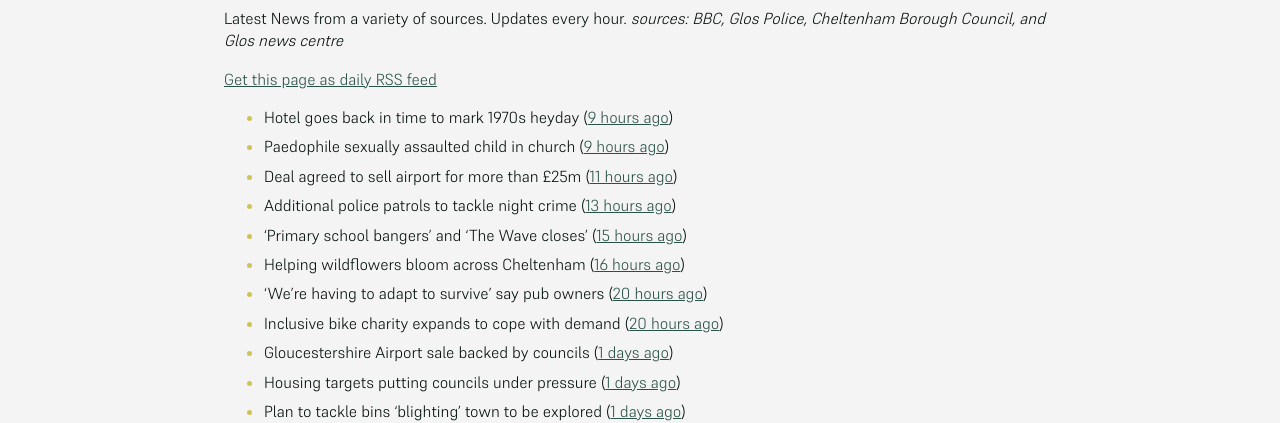
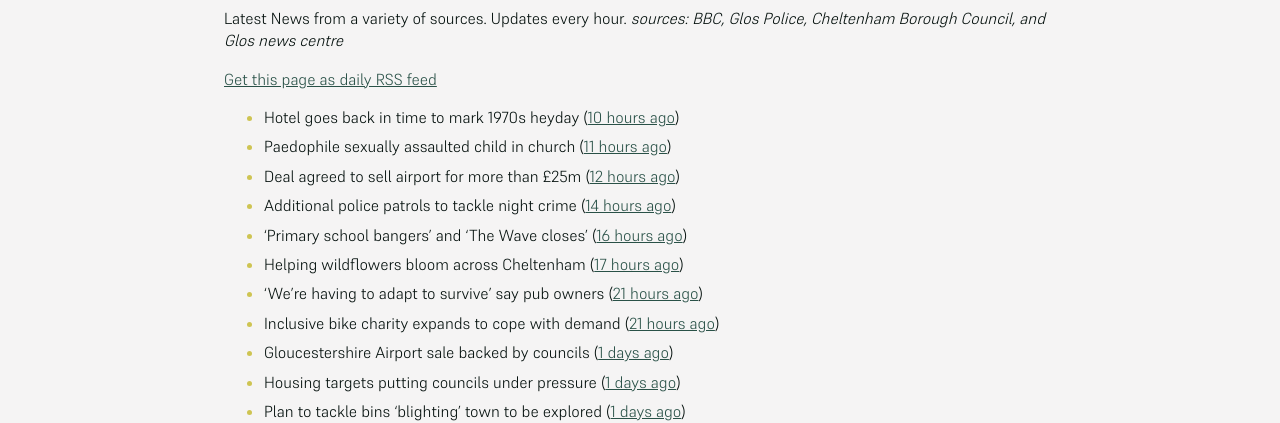
Before and after one commit to mat-0/cheltenham-open-data, a Jekyll site: the page built from _pages/news.md, in a window 1280 px wide. Shown: the part 266-689 px from the top of the page. Built offline with Jekyll 4.4.1, drawn with Linux system fonts in a browser that asks for light colours.

Commit message:
Updated 2025-06-28 02:27:43

```diff
--- a/_pages/news.md
+++ b/_pages/news.md
@@ -12,14 +12,14 @@ _sources: BBC, Glos Police, Cheltenham Borough Council, and Glos news centre_
 [Get this page as daily RSS feed](/daily.rss)
 
 <!-- news_marker starts -->
-- Hotel goes back in time to mark 1970s heyday ([9 hours ago](https://www.bbc.com/news/articles/c335z6yzpmro))
-- Paedophile sexually assaulted child in church ([9 hours ago](https://www.bbc.com/news/articles/czxe4e2ppw2o))
-- Deal agreed to sell airport for more than £25m ([11 hours ago](https://www.bbc.com/news/articles/cdx5g5xqkv1o))
-- Additional police patrols to tackle night crime ([13 hours ago](https://www.bbc.com/news/articles/czjknk33xpxo))
-- 'Primary school bangers' and 'The Wave closes' ([15 hours ago](https://www.bbc.com/news/articles/cq53wwp5yldo))
-- Helping wildflowers bloom across Cheltenham ([16 hours ago](https://www.cheltenham.gov.uk/news/article/3025/helping_wildflowers_bloom_across_cheltenham))
-- 'We're having to adapt to survive' say pub owners ([20 hours ago](https://www.bbc.com/news/articles/c74z3yp3p0xo))
-- Inclusive bike charity expands to cope with demand ([20 hours ago](https://www.bbc.com/news/articles/ceq79pjzq3no))
+- Hotel goes back in time to mark 1970s heyday ([10 hours ago](https://www.bbc.com/news/articles/c335z6yzpmro))
+- Paedophile sexually assaulted child in church ([11 hours ago](https://www.bbc.com/news/articles/czxe4e2ppw2o))
+- Deal agreed to sell airport for more than £25m ([12 hours ago](https://www.bbc.com/news/articles/cdx5g5xqkv1o))
+- Additional police patrols to tackle night crime ([14 hours ago](https://www.bbc.com/news/articles/czjknk33xpxo))
+- 'Primary school bangers' and 'The Wave closes' ([16 hours ago](https://www.bbc.com/news/articles/cq53wwp5yldo))
+- Helping wildflowers bloom across Cheltenham ([17 hours ago](https://www.cheltenham.gov.uk/news/article/3025/helping_wildflowers_bloom_across_cheltenham))
+- 'We're having to adapt to survive' say pub owners ([21 hours ago](https://www.bbc.com/news/articles/c74z3yp3p0xo))
+- Inclusive bike charity expands to cope with demand ([21 hours ago](https://www.bbc.com/news/articles/ceq79pjzq3no))
 - Gloucestershire Airport sale backed by councils ([1 days ago](https://gloucesternewscentre.co.uk/gloucestershire-airport-sale-backed-by-councils/))
 - Housing targets putting councils under pressure ([1 days ago](https://www.bbc.com/news/articles/c3en9q19k03o))
 - Plan to tackle bins 'blighting' town to be explored ([1 days ago](https://www.bbc.com/news/articles/c98j40dy0mlo))
```
Also changed, not shown: _data/flood.json (+5 -48 lines), index.md (+5 -5 lines).
